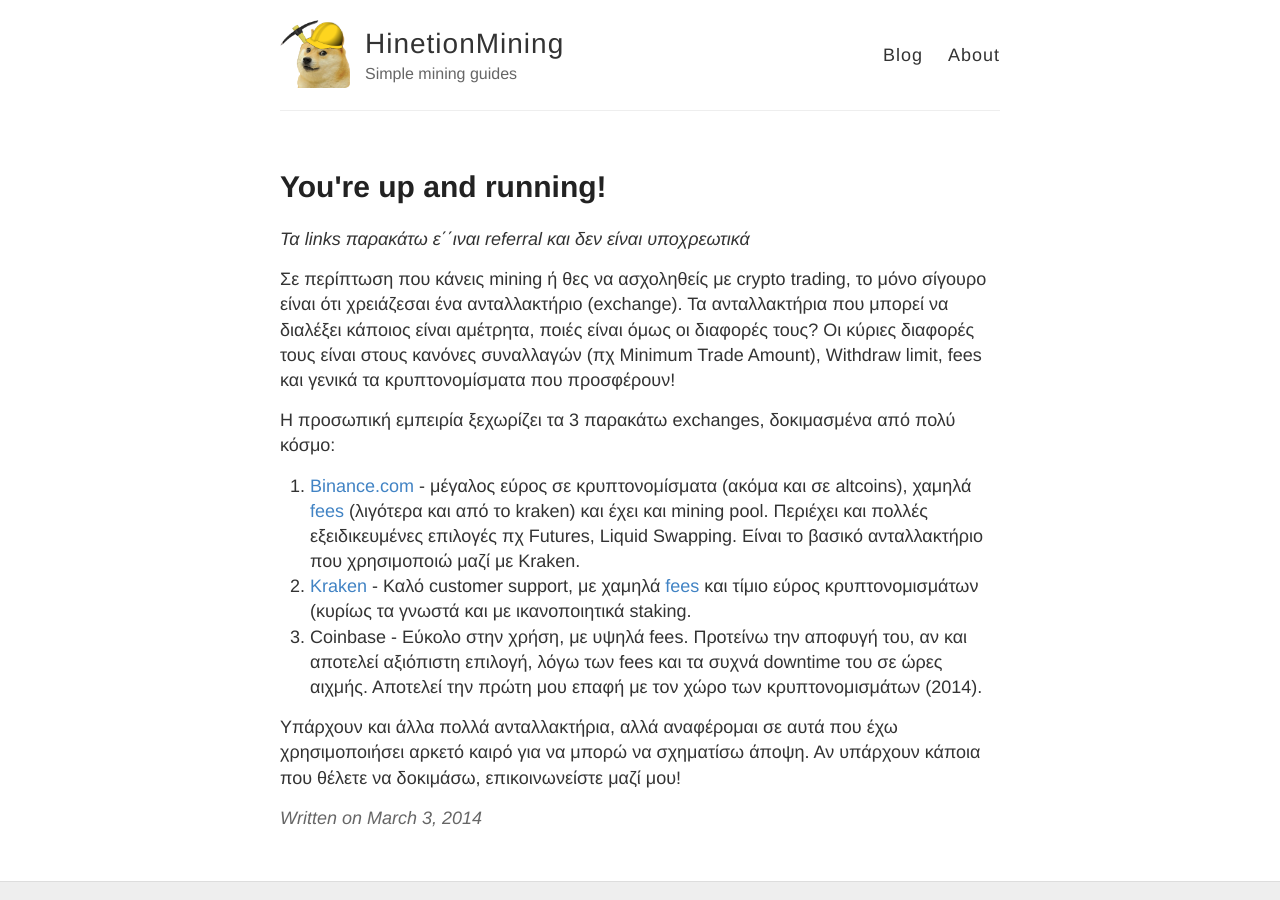
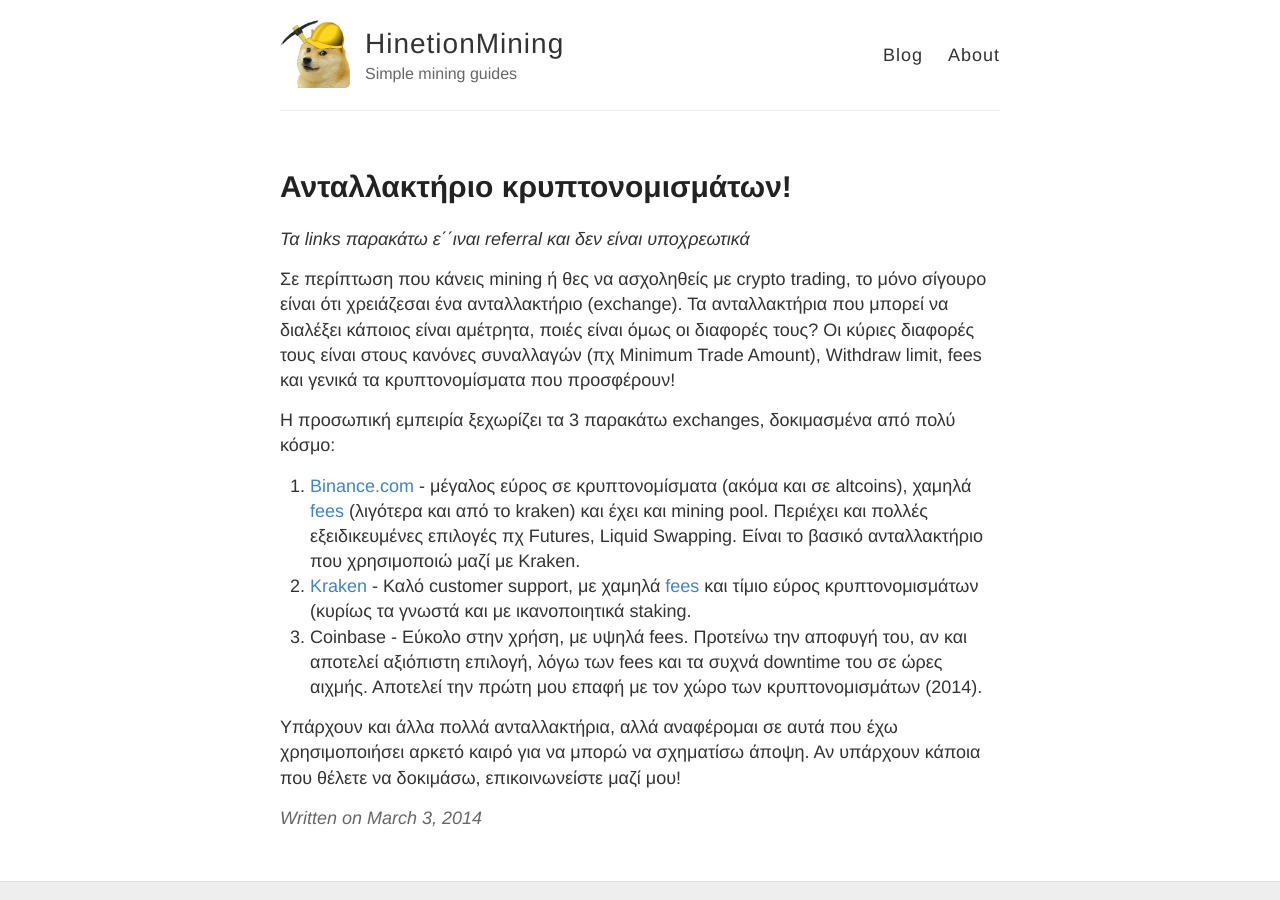
Before and after one commit to Hinetion/hinetion.github.io, a Jekyll site: the page built from _posts/2014-3-3-Hello-World.md, in a window 1280 px wide and 900 px high. Built offline with Jekyll 4.4.1, drawn with Linux system fonts in a browser that asks for light colours.

Commit message:
Update 2014-3-3-Hello-World.md

```diff
--- a/_posts/2014-3-3-Hello-World.md
+++ b/_posts/2014-3-3-Hello-World.md
@@ -1,6 +1,6 @@
 ---
 layout: post
-title: You're up and running!
+title: Ανταλλακτήριο κρυπτονομισμάτων!
 published: true
 ---
 
@@ -12,7 +12,7 @@ published: true
 
 Η προσωπική εμπειρία ξεχωρίζει τα 3 παρακάτω exchanges, δοκιμασμένα από πολύ κόσμο:
 1. [Binance.com](https://www.binance.com/en/register?ref=X45ARFPU) - μέγαλος εύρος σε κρυπτονομίσματα (ακόμα και σε altcoins), χαμηλά [fees](https://www.binance.com/en/trade-rule) (λιγότερα και από το kraken) και έχει και mining pool. Περιέχει και πολλές εξειδικευμένες επιλογές πχ Futures, Liquid Swapping. Είναι το βασικό ανταλλακτήριο που χρησιμοποιώ μαζί με Kraken.
-2. [Kraken](r.kraken.com/5X0yN) - Καλό customer support, με χαμηλά [fees](https://www.kraken.com/features/fee-schedule) και τίμιο εύρος κρυπτονομισμάτων (κυρίως τα γνωστά και με ικανοποιητικά staking.
+2. [Kraken](https://r.kraken.com/5X0yN) - Καλό customer support, με χαμηλά [fees](https://www.kraken.com/features/fee-schedule) και τίμιο εύρος κρυπτονομισμάτων (κυρίως τα γνωστά και με ικανοποιητικά staking.
 3. Coinbase - Εύκολο στην χρήση, με υψηλά fees. Προτείνω την αποφυγή του, αν και αποτελεί αξιόπιστη επιλογή, λόγω των fees και τα συχνά downtime του σε ώρες αιχμής. Αποτελεί την πρώτη μου επαφή με τον χώρο των κρυπτονομισμάτων (2014).
 
 
```
